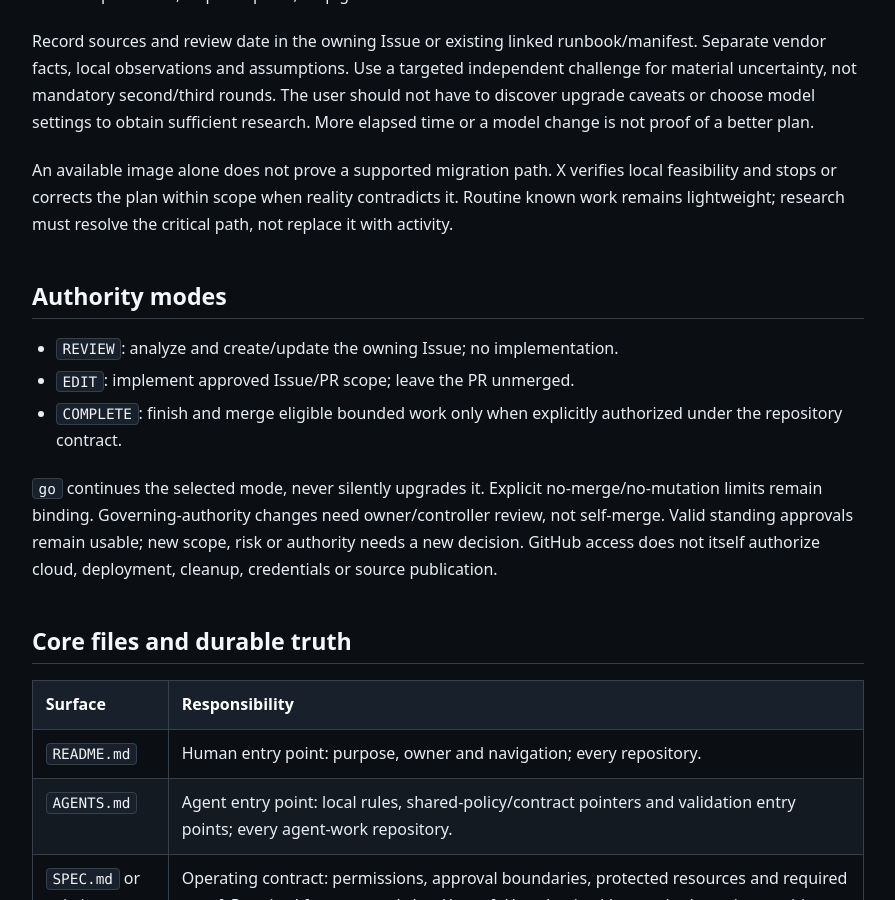
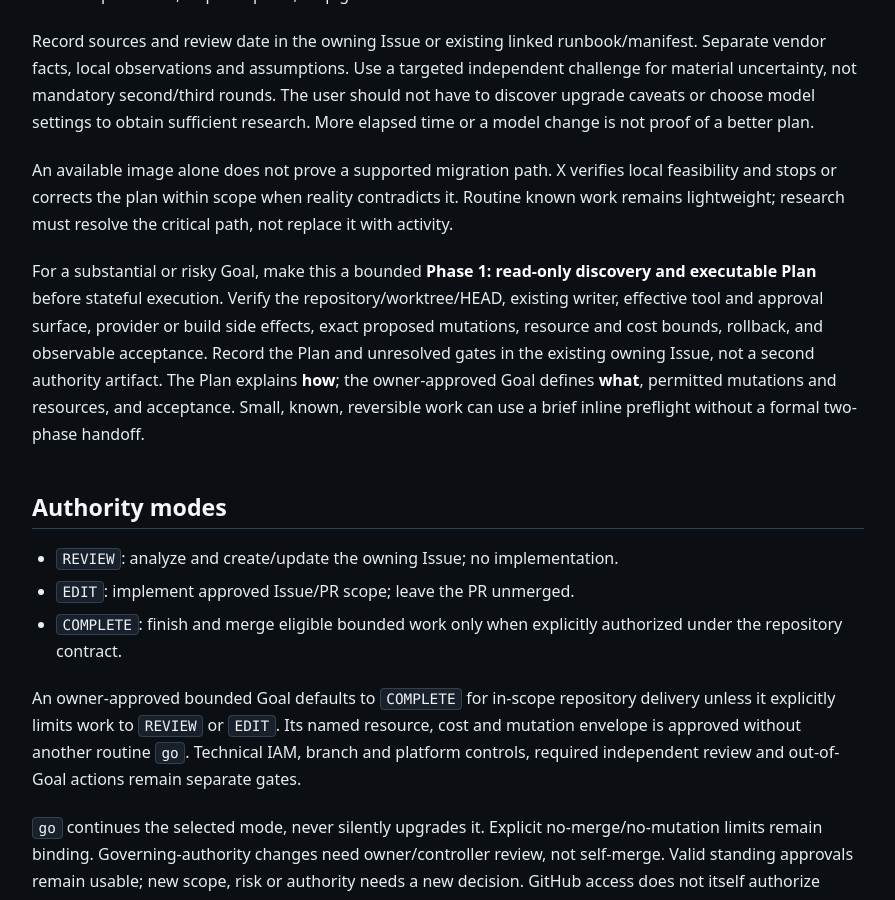
Before and after one commit to amitkarpe/agent-os, a Jekyll site: the page built from kb/playbooks/integrations/chatgpt-codex-collaboration-protocol.md, in a window 1280 px wide and 900 px high, scrolled down 1410 px. Shown: the whole window, without its empty margins (192-1087 px from the left). Built offline with Jekyll 4.4.1, drawn with Linux system fonts in a browser that asks for light colours; some of the changed text lies outside the part shown.

Commit message:
docs: clarify risk-based Goal planning and execution (#69)
* docs: clarify risk-based Goal planning and execution

* docs: clarify scoped Goal execution authority

```diff
--- a/kb/playbooks/integrations/chatgpt-codex-collaboration-protocol.md
+++ b/kb/playbooks/integrations/chatgpt-codex-collaboration-protocol.md
@@ -70,12 +70,28 @@ local feasibility and stops or corrects the plan within scope when reality
 contradicts it. Routine known work remains lightweight; research must resolve
 the critical path, not replace it with activity.
 
+For a substantial or risky Goal, make this a bounded **Phase 1: read-only
+discovery and executable Plan** before stateful execution. Verify the
+repository/worktree/HEAD, existing writer, effective tool and approval surface,
+provider or build side effects, exact proposed mutations, resource and cost
+bounds, rollback, and observable acceptance. Record the Plan and unresolved
+gates in the existing owning Issue, not a second authority artifact. The Plan
+explains **how**; the owner-approved Goal defines **what**, permitted mutations
+and resources, and acceptance. Small, known, reversible work can use a brief
+inline preflight without a formal two-phase handoff.
+
 ## Authority modes
 
 - `REVIEW`: analyze and create/update the owning Issue; no implementation.
 - `EDIT`: implement approved Issue/PR scope; leave the PR unmerged.
 - `COMPLETE`: finish and merge eligible bounded work only when explicitly
   authorized under the repository contract.
+
+An owner-approved bounded Goal defaults to `COMPLETE` for in-scope repository
+delivery unless it explicitly limits work to `REVIEW` or `EDIT`. Its named
+resource, cost and mutation envelope is approved without another routine `go`.
+Technical IAM, branch and platform controls, required independent review and
+out-of-Goal actions remain separate gates.
 
 `go` continues the selected mode, never silently upgrades it. Explicit
 no-merge/no-mutation limits remain binding. Governing-authority changes need
@@ -198,11 +214,12 @@ tracking system:
    normal implementation is already authorized. A later owner instruction
    overrides an earlier restriction only when it explicitly identifies
    what is superseded.
-2. **X or selected Manager continues approved work.** Use installed native
+2. **X or selected Manager continues approved work.** Under the approved scoped
+   Goal, Phase 2 executes authorized milestones end to end. Use installed native
    Goal/loop support when available; otherwise continue the authorized Issue
-   in the existing session. Implement, fix, run focused checks, push with
-   authorized CI, obtain actually required independent exact-head review,
-   self-merge when eligible and advance to the next approved milestone **without**
+   in the existing session. Edit, commit, push, run required CI, create or revise
+   the PR, obtain actually required independent exact-head review, merge when
+   eligible and continue approved milestones **without** routine handback or
    another G/owner `go`. A same-identity subagent does not satisfy a separate
    GitHub reviewer-account gate. If one lane blocks, continue independent
    authorized work. Source merge does not prove external runtime acceptance;
```
